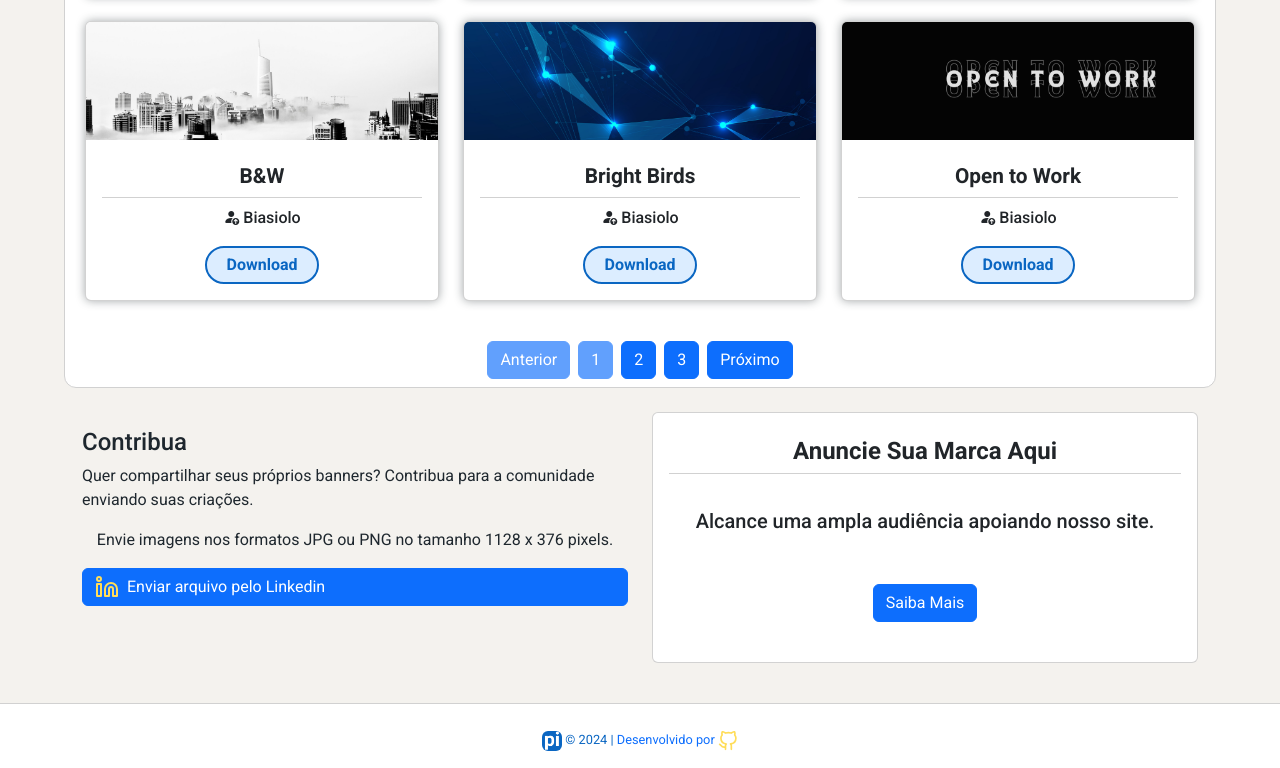
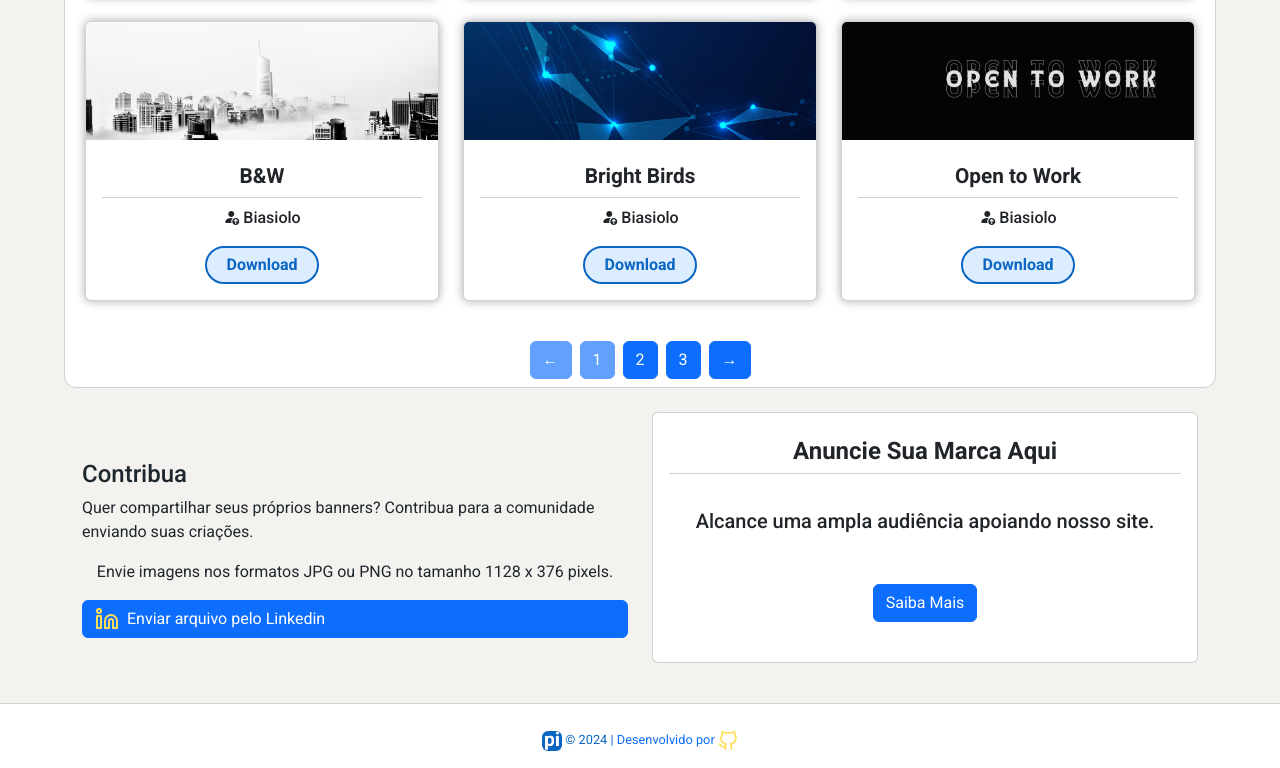
Before and after one commit to Biasiolo/in-profile-banners, a website with bundled scripts: page index.html in a window 1280 px wide. Shown: the part 1545-2313 px from the top of the page. Built offline with nearby package versions, Linux system fonts and the light colour scheme; files whose address does not match are found by name.

Commit message:
modulos js

```diff
--- a/index.html
+++ b/index.html
@@ -140,7 +140,7 @@
         <div class="container">
             <div class="row">
 
-                <div class="col-md-6 mb-4 mt-3">
+                <div class="col-md-6 mb-4 mt-5">
                     <h4 class="fw-5">Contribua</h4>
                     <p>Quer compartilhar seus próprios banners? Contribua para a comunidade enviando suas criações.</p>
                     <p class="fs-6 text-center">Envie imagens nos formatos JPG ou PNG no tamanho 1128 x 376 pixels.</p>
--- a/viewer/script.js
+++ b/viewer/script.js
@@ -41,7 +41,7 @@ function updatePagination() {
   const endButton = Math.min(totalPages, startButton + maxButtonsToShow - 1);
 
   // Adiciona botão "Anterior"
-  const prevButton = $("<button>").addClass("btn btn-primary mx-1 fw-3").text("Anterior");
+  const prevButton = $("<button>").addClass("btn btn-primary mx-1 fw-3").text("←");
   prevButton.prop("disabled", currentPage === 1);
   prevButton.click(function () {
     if (currentPage > 1) {
@@ -65,7 +65,7 @@ function updatePagination() {
   }
 
   // Adiciona botão "Próximo"
-  const nextButton = $("<button>").addClass("btn btn-primary mx-1 fw-3").text("Próximo");
+  const nextButton = $("<button>").addClass("btn btn-primary mx-1 fw-3").text("→");
   nextButton.prop("disabled", currentPage === totalPages);
   nextButton.click(function () {
     if (currentPage < totalPages) {
```
